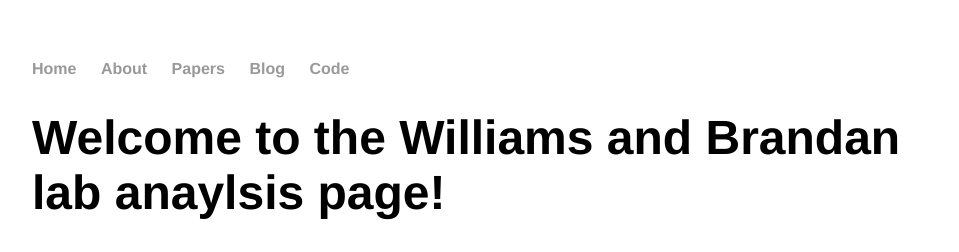
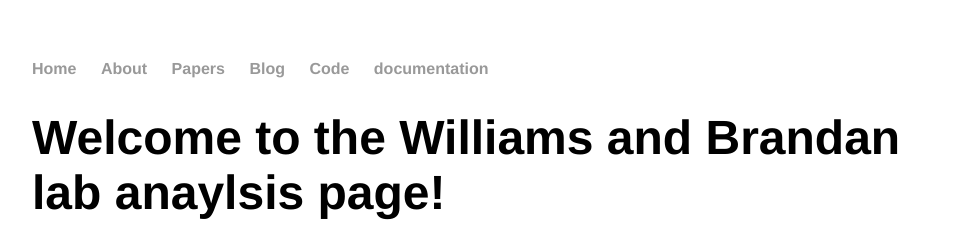
Before and after one commit to WilliamsandBrandanLab/WilliamsandBrandanLab.github.io, a Jekyll site: the page built from index.md, in a window 1280 px wide. Shown: the top 252 px of the page, without its empty margins (160-1119 px from the left). Built offline with Jekyll 4.4.1, drawn with Linux system fonts in a browser that asks for light colours; our own code applies the rules of GitHub Pages for plain Markdown files.

Commit message:
Update default.html

```diff
--- a/_layouts/default.html
+++ b/_layouts/default.html
@@ -13,6 +13,7 @@
 	        		<li><a href="/papers">Papers</a></li>
 	        		<li><a href="/blog">Blog</a></li>
 				<li><a href="/code">Code</a></li>
+				<li><a href="/documentation">documentation</a></li>
 	    		</ul>
 			</nav>
 			<div class="container">
```
